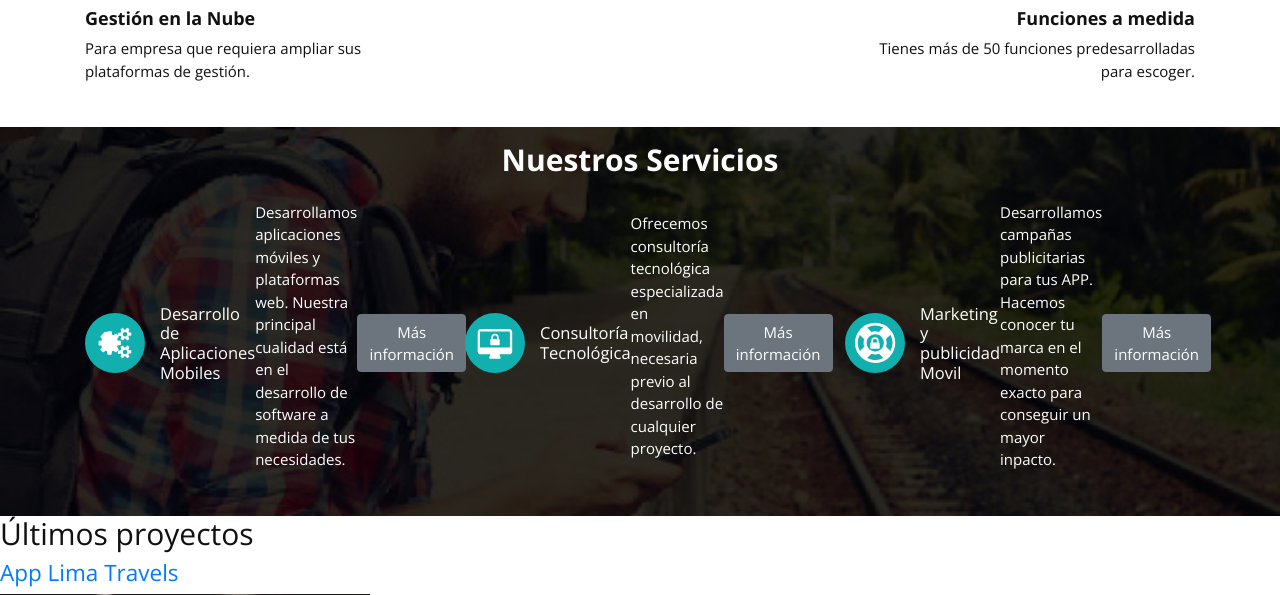
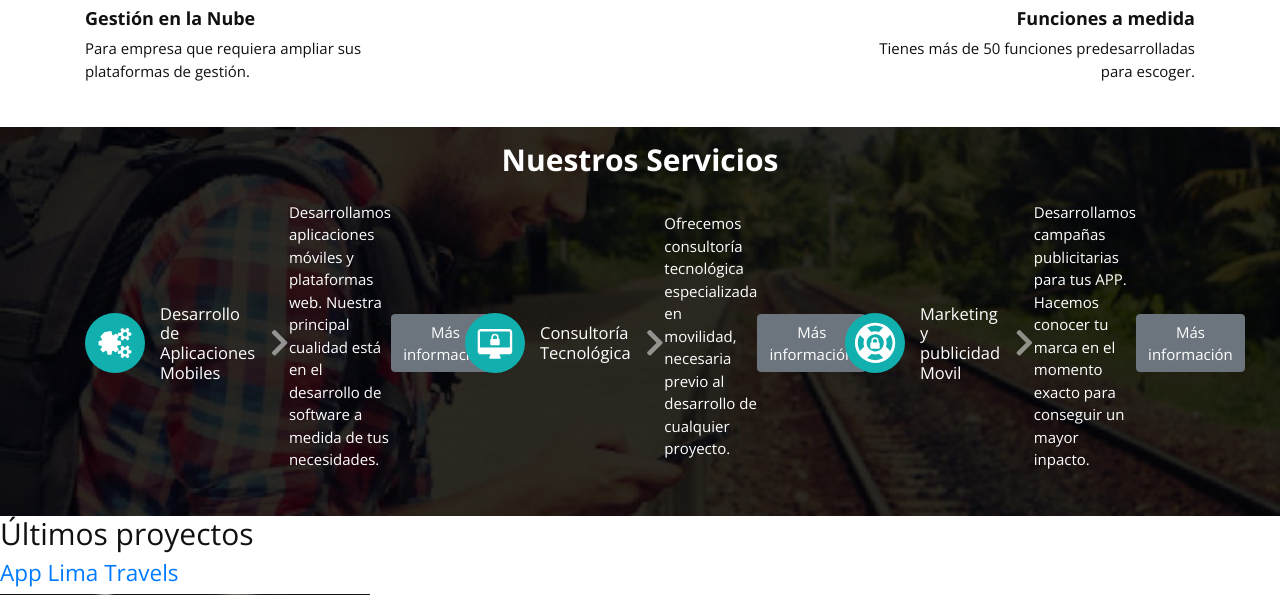
Before and after one commit to devsantoshm/bs4-maquetacion, a PHP site: page / in a window 1280 px wide. Shown: the part 1576-2171 px from the top of the page. Run offline with PHP 8.4, Linux system fonts and the light colour scheme.

Commit message:
bloque servicios maquetando part3 usando fontawesome

```diff
--- a/css/estilos.css
+++ b/css/estilos.css
@@ -229,8 +229,37 @@ body {
 
 .servicios h3 {
   margin: 0;
-  font-size: 1.1rem; }
+  font-size: 1.1rem;
+  -webkit-box-flex: 1;
+      -ms-flex: 1 1 auto;
+          flex: 1 1 auto; }
 
 .servicios h3 a {
   color: #fff;
-  text-decoration: none; }
+  text-decoration: none;
+  display: -webkit-box;
+  display: -ms-flexbox;
+  display: flex;
+  -webkit-box-pack: justify;
+      -ms-flex-pack: justify;
+          justify-content: space-between;
+  -webkit-box-align: center;
+      -ms-flex-align: center;
+          align-items: center; }
+
+.servicios h3 a::after {
+  content: "\f054";
+  font-family: 'Font Awesome 5 Free';
+  font-weight: 700;
+  font-size: 2rem;
+  margin-left: 1rem;
+  opacity: .5;
+  position: relative;
+  left: 0;
+  -webkit-transition: all .5s ease;
+  transition: all .5s ease; }
+
+.servicios h3 a:hover::after {
+  left: -.5rem;
+  opacity: 1;
+  color: #12AFAF; }
--- a/scss/estilos.scss
+++ b/scss/estilos.scss
@@ -190,8 +190,28 @@ body{
 .servicios h3 {
     margin: 0;
     font-size: 1.1rem;
+    flex: 1 1 auto;
 }
 .servicios h3 a {
     color: #fff;
     text-decoration: none;
+    display: flex;
+    justify-content: space-between;
+    align-items: center;
 }
+.servicios h3 a::after {
+    content: "\f054";
+    font-family: 'Font Awesome 5 Free';
+    font-weight: 700;
+    font-size: 2rem;
+    margin-left: 1rem;
+    opacity: .5;
+    position: relative;
+    left: 0;
+    transition: all .5s ease;
+}
+.servicios h3 a:hover::after {
+    left: -.5rem;
+    opacity: 1;
+    color: $principal;
+}
```
